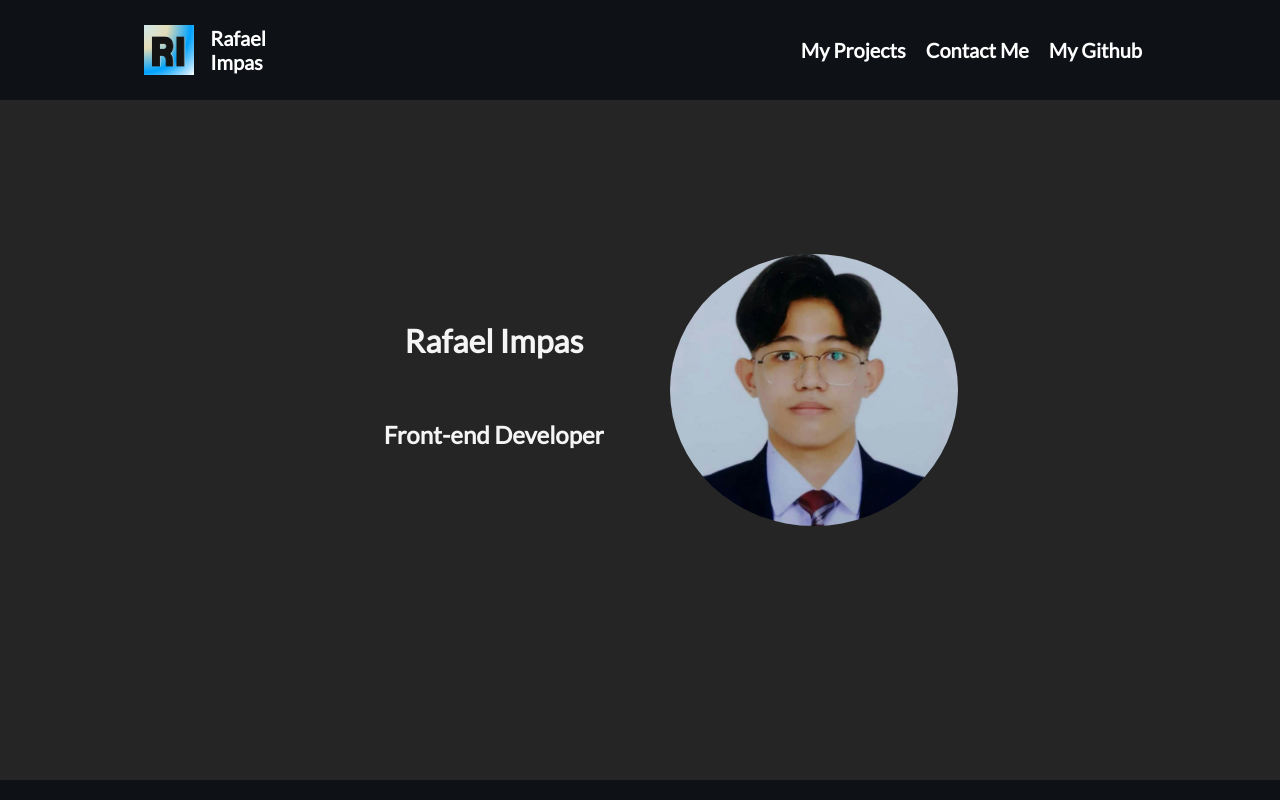
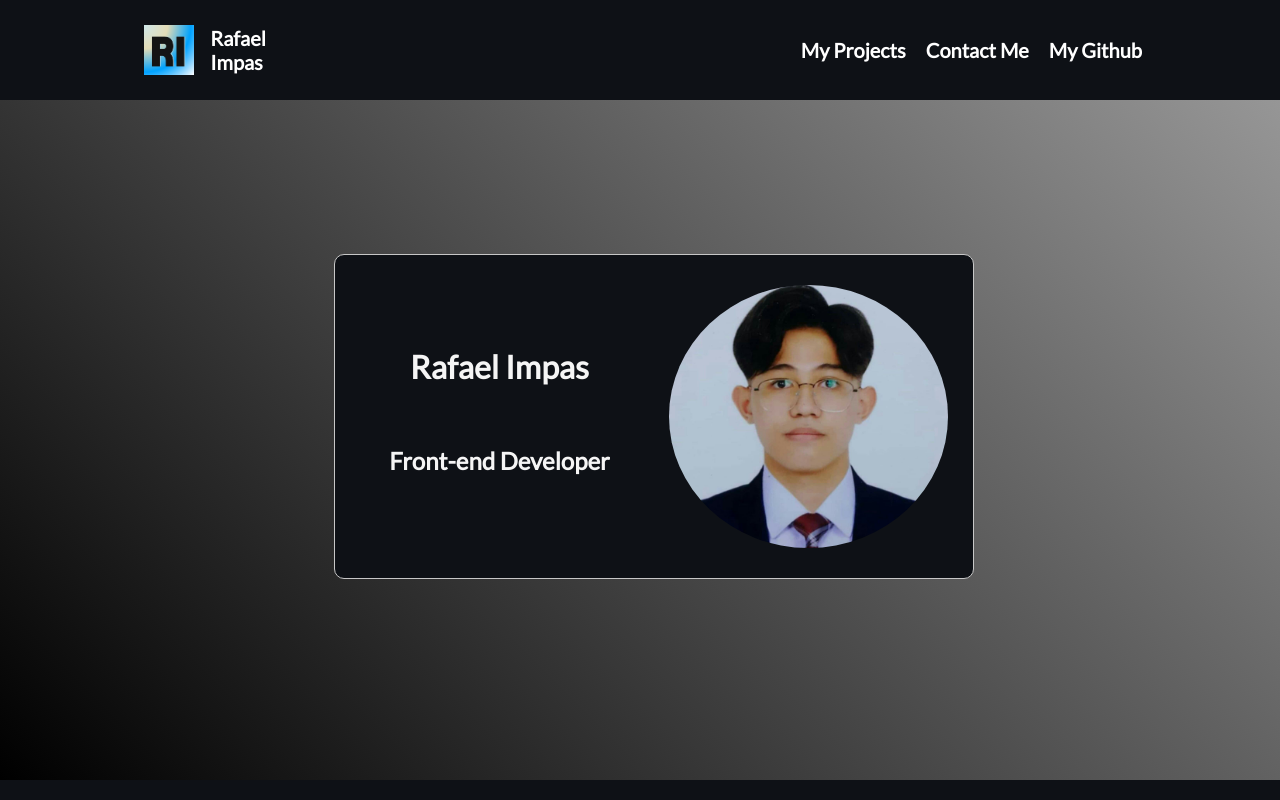
Before and after one commit to rafimps18/Portfolio, a React (Vite) app: page / in a window 1280 px wide. Shown: the top 800 px of the page. Built offline with nearby package versions, Linux system fonts and the light colour scheme.

Commit message:
Made some small changes

```diff
--- a/src/components/profile/Profile.css
+++ b/src/components/profile/Profile.css
@@ -1,5 +1,5 @@
 .profile-container {
-  background-color: #252525;
+  background-image: linear-gradient(45deg, rgb(0, 0, 0), rgb(150, 150, 150));
   color: whitesmoke;
   width: 100vw;
   height: 85vh;
@@ -8,7 +8,7 @@
 }
 
 .profile-card {
-  background-color: inherit;
+  background-color: #0e1116;
   display: flex;
   width: 50%;
   height: fit-content;
@@ -16,6 +16,15 @@
   top: 30%;
   left: 30%;
   margin: -50px 0 0 -50px;
+  padding: 30px 10px;
+  border-radius: 10px;
+  border: rgb(199, 199, 199) 1px solid;
+  transition: all 0.2s ease 0s;
+}
+
+.profile-card:hover {
+  scale: 1.015;
+  border: rgb(255, 255, 255) 1px solid;
 }
 
 .profile-left-text {
@@ -29,7 +38,6 @@ h1, h2 {
 h1 {
     margin-bottom: 15px;
 }
-
 
 .profile-left {
   background-color: inherit;
--- a/src/components/projects/Projects.css
+++ b/src/components/projects/Projects.css
@@ -1,7 +1,7 @@
 .projects-container-main {
   width: 100vw;
   min-height: 100vh;
-    background-color:#0e1116;
+  background-color: #0e1116;
   display: flex;
   flex-direction: column;
   align-items: center;
@@ -18,8 +18,8 @@ h1 {
   color: whitesmoke;
 }
 
-.projects-catalog {
+#projects-catalog {
   display: flex;
-    flex-direction: row-reverse;
+  flex-direction: row;
   background-color: inherit;
 }
--- a/src/components/projects/Projects.tsx
+++ b/src/components/projects/Projects.tsx
@@ -8,7 +8,7 @@ const Projects = () => {
             <div className="projects-header">
                 <h1>My Projects</h1>
             </div>
-            <div className="projects-catalog">
+            <div className="projects-catalog" id="projects-catalog">
                 <ProjectCard
                     imgsrc=".\src\components\assets\SW-PIMS.png"
                     projectName="Product Inventory Management System for a Shoe store"
```
Lines whose indentation alone changed are shown as unchanged.
